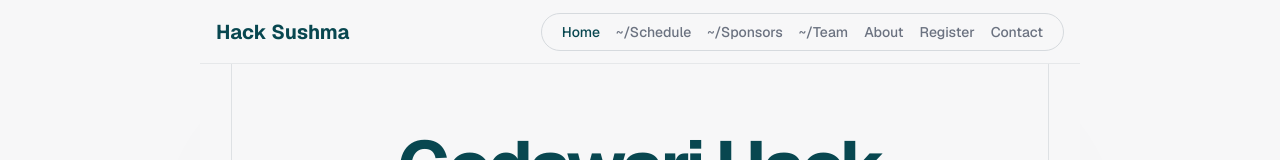
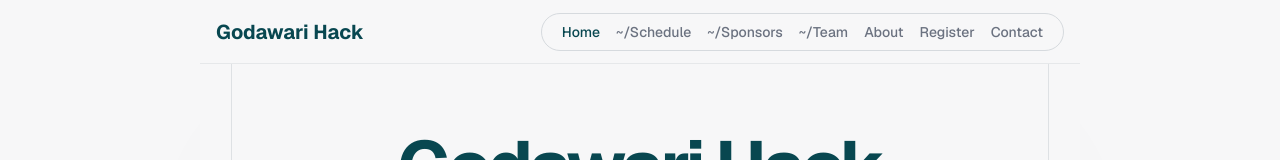
Before and after one commit to Manish-Tamang/godawarihacks, a Next.js app: page / in a window 1280 px wide. Shown: the top 160 px of the page. Built offline with nearby package versions, Linux system fonts and the light colour scheme.

Commit message:
feat: update Navbar styles and change logo text to 'Godawari Hack'

```diff
--- a/app/components/Navbar.tsx
+++ b/app/components/Navbar.tsx
@@ -40,11 +40,11 @@
   return (
     <nav
       aria-label="Desktop navigation"
-      className="hidden h-16 w-full items-center justify-between border-b border-border-primary/50 px-4 md:flex"
+      className="hidden h-16 w-full items-center justify-between border-b border-border-primary/50 dark:border-neutral-700/50 px-4 md:flex bg-bg-primary dark:bg-neutral-900"
     >
       <div className="w-[104px]">
         <Link href="/" aria-label="Home" className="text-xl font-bold text-[#084750] whitespace-nowrap">
-          Hack Sushma
+          Godawari Hack
         </Link>
       </div>
       <ul className="flex place-items-center space-x-4 rounded-full border border-border-primary px-5 py-2 text-sm text-gray-500">
@@ -95,7 +95,7 @@
   return (
     <nav
       aria-label="Mobile navigation"
-      className="flex h-16 items-center justify-between gap-2.5 border-b border-border-primary/50 px-3 md:hidden"
+      className="flex h-16 items-center justify-between gap-2.5 border-b border-border-primary/50 dark:border-neutral-700/50 px-3 md:hidden bg-bg-primary dark:bg-neutral-900"
     >
       <NavLogo onClickCallback={setIsOpen} />
 
```
